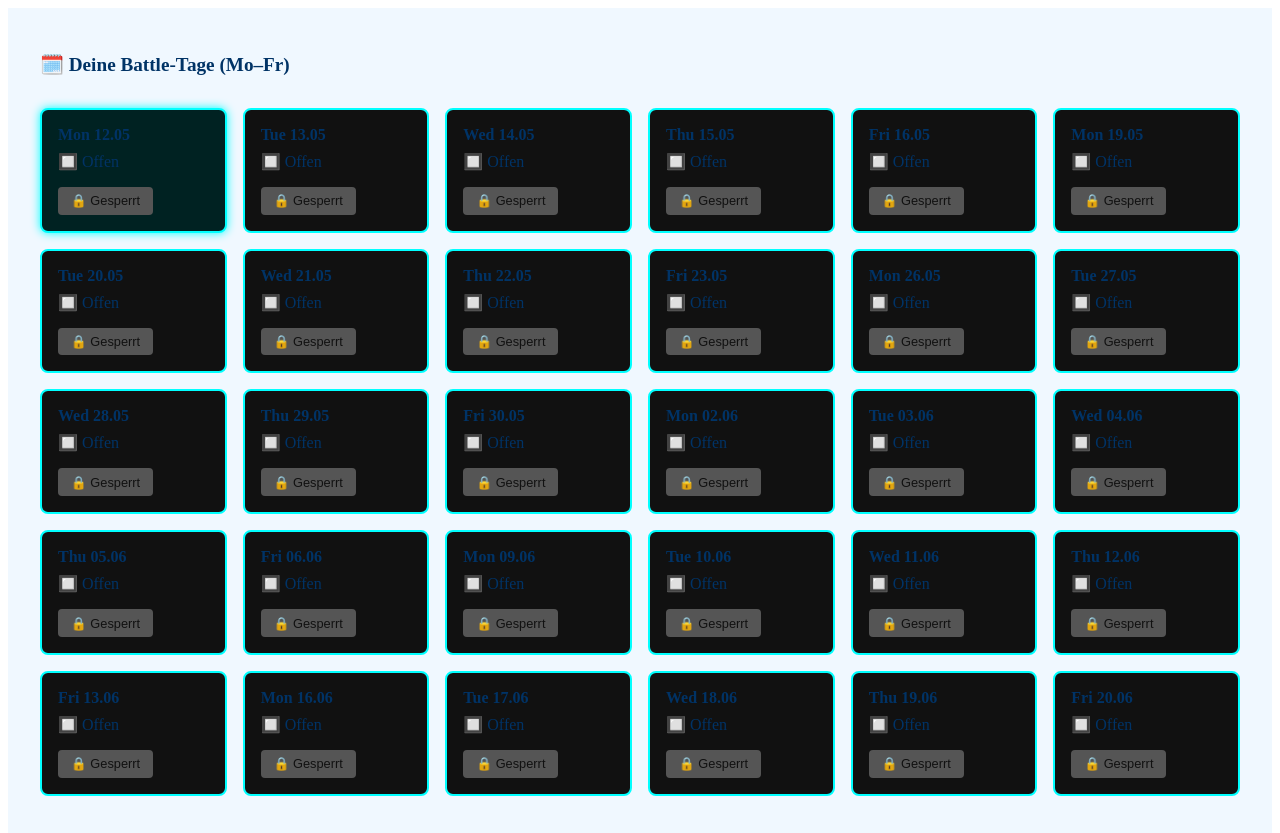
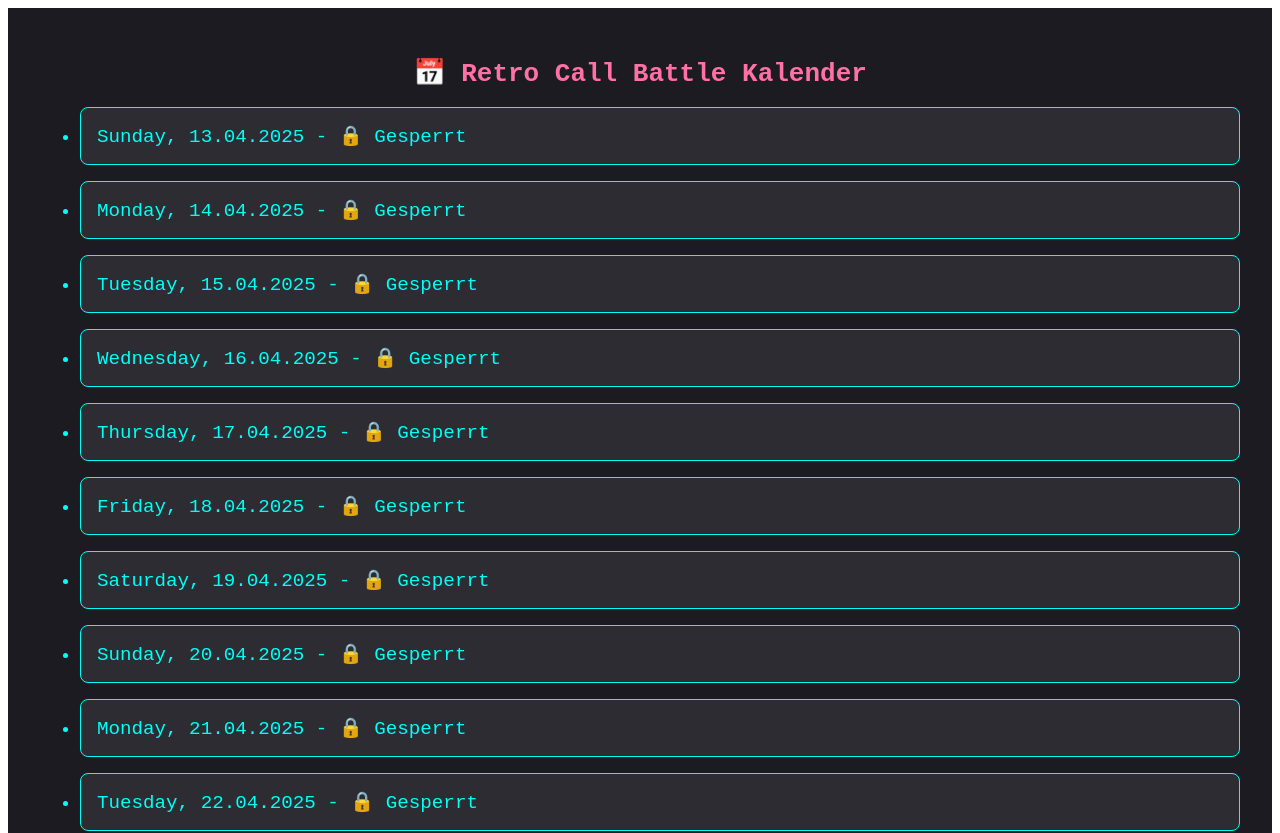
Before and after one commit to PrismaKiara/retro-call-battle, a Next.js app: page /calendar in a window 1280 px wide. Shown: the top 833 px of the page. Built offline with nearby package versions, Linux system fonts and the light colour scheme.

Commit message:
Add files via upload

```diff
--- a/pages/calendar.js
+++ b/pages/calendar.js
@@ -1,103 +1,36 @@
 
-import { useEffect, useState } from 'react';
-import { format, addDays, isWeekend } from 'date-fns';
-import { supabase } from '../lib/supabaseClient';
+import React, { useEffect, useState } from 'react';
+import { format, subDays, addDays, startOfToday } from 'date-fns';
 
-export default function Calendar() {
-  const [user, setUser] = useState(null);
-  const [days, setDays] = useState([]);
-  const [entries, setEntries] = useState([]);
-  const [editDate, setEditDate] = useState('');
+const Calendar = () => {
+  const startDate = startOfToday();
+  const [currentDate, setCurrentDate] = useState(startDate);
+  const days = Array.from({ length: 30 }, (_, i) => subDays(startDate, i)).reverse();
 
-  useEffect(() => {
-    supabase.auth.getUser().then(({ data }) => {
-      setUser(data.user);
-      if (data.user) {
-        loadEntries(data.user.id);
-      }
-    });
-
-    // Erlaube nur Vortag (Werktag)
-    const today = new Date();
-    let prev = addDays(today, -1);
-    while (isWeekend(prev)) prev = addDays(prev, -1);
-    setEditDate(format(prev, 'yyyy-MM-dd'));
-
-  }, []);
-
-  const loadEntries = async (userId) => {
-    const { data } = await supabase
-      .from('scores')
-      .select('date, points')
-      .eq('user_id', userId)
-      .order('date', { ascending: true });
-
-    setEntries(data || []);
-  };
-
-  useEffect(() => {
-    const start = new Date();
-    const result = [];
-    let day = new Date(start);
-    while (result.length < 30) {
-      if (!isWeekend(day)) {
-        result.push({
-          date: format(day, 'yyyy-MM-dd'),
-          label: format(day, 'EEE dd.MM'),
-          isToday: format(day, 'yyyy-MM-dd') === format(new Date(), 'yyyy-MM-dd'),
-        });
-      }
-      day = addDays(day, 1);
-    }
-    setDays(result);
-  }, []);
-
-  const getStatus = (date) => {
-    const entry = entries.find(e => e.date === date);
-    if (!entry) return '🔲 Offen';
-    if (entry.points === 8) return '🏆 Perfekt';
-    if (entry.points >= 6) return '🥈 Gut';
-    if (entry.points >= 4) return '🥉 Ok';
-    return '❌ Schwach';
+  const isYesterday = (date) => {
+    const yesterday = subDays(startOfToday(), 1);
+    return format(date, 'yyyy-MM-dd') === format(yesterday, 'yyyy-MM-dd');
   };
 
   return (
-    <div style={{
-      backgroundColor: '#f0f8ff',
-      color: '#003366',
-      minHeight: '100vh',
-      padding: '2rem',
-      fontFamily: 'Press Start 2P, monospace'
-    }}>
-      <h1 style={{ fontSize: '1.2rem', marginBottom: '2rem' }}>🗓️ Deine Battle-Tage (Mo–Fr)</h1>
-      <div style={{ display: 'grid', gridTemplateColumns: 'repeat(auto-fill, minmax(160px, 1fr))', gap: '1rem' }}>
-        {days.map((day, i) => (
-          <div key={i} style={{
-            border: '2px solid #00ffff',
+    <div style={{ backgroundColor: '#1c1b22', color: '#00fff7', fontFamily: 'monospace', padding: '2rem' }}>
+      <h1 style={{ color: '#ff70a6', textAlign: 'center' }}>📅 Retro Call Battle Kalender</h1>
+      <ul>
+        {days.map((date) => (
+          <li key={date} style={{
+            marginBottom: '1rem',
+            padding: '1rem',
+            backgroundColor: '#2d2c33',
+            border: isYesterday(date) ? '2px solid #ff70a6' : '1px solid #00fff7',
             borderRadius: '8px',
-            padding: '1rem',
-            backgroundColor: day.isToday ? '#002222' : '#111',
-            boxShadow: day.isToday ? '0 0 10px #00ffff' : 'none'
+            fontSize: '1.2rem'
           }}>
-            <strong>{day.label}</strong>
-            <p style={{ margin: '0.5rem 0' }}>{getStatus(day.date)}</p>
-            <a href={day.date === editDate ? `/battle?date=${day.date}` : '#'} style={{ pointerEvents: day.date === editDate ? 'auto' : 'none' }}>
-              <button style={{
-                marginTop: '0.5rem',
-                padding: '0.4rem 0.8rem',
-                fontSize: '0.8rem',
-                backgroundColor: day.date === editDate ? '#00ffff' : '#555',
-                color: '#111',
-                border: 'none',
-                borderRadius: '4px',
-                cursor: day.date === editDate ? 'pointer' : 'not-allowed'
-              }}>
-                {day.date === editDate ? 'Eintragen' : '🔒 Gesperrt'}
-              </button>
-            </a>
-          </div>
+            {format(date, 'EEEE, dd.MM.yyyy')} - {isYesterday(date) ? '✍️ Bearbeitbar' : '🔒 Gesperrt'}
+          </li>
         ))}
-      </div>
+      </ul>
     </div>
   );
-}
+};
+
+export default Calendar;
```
